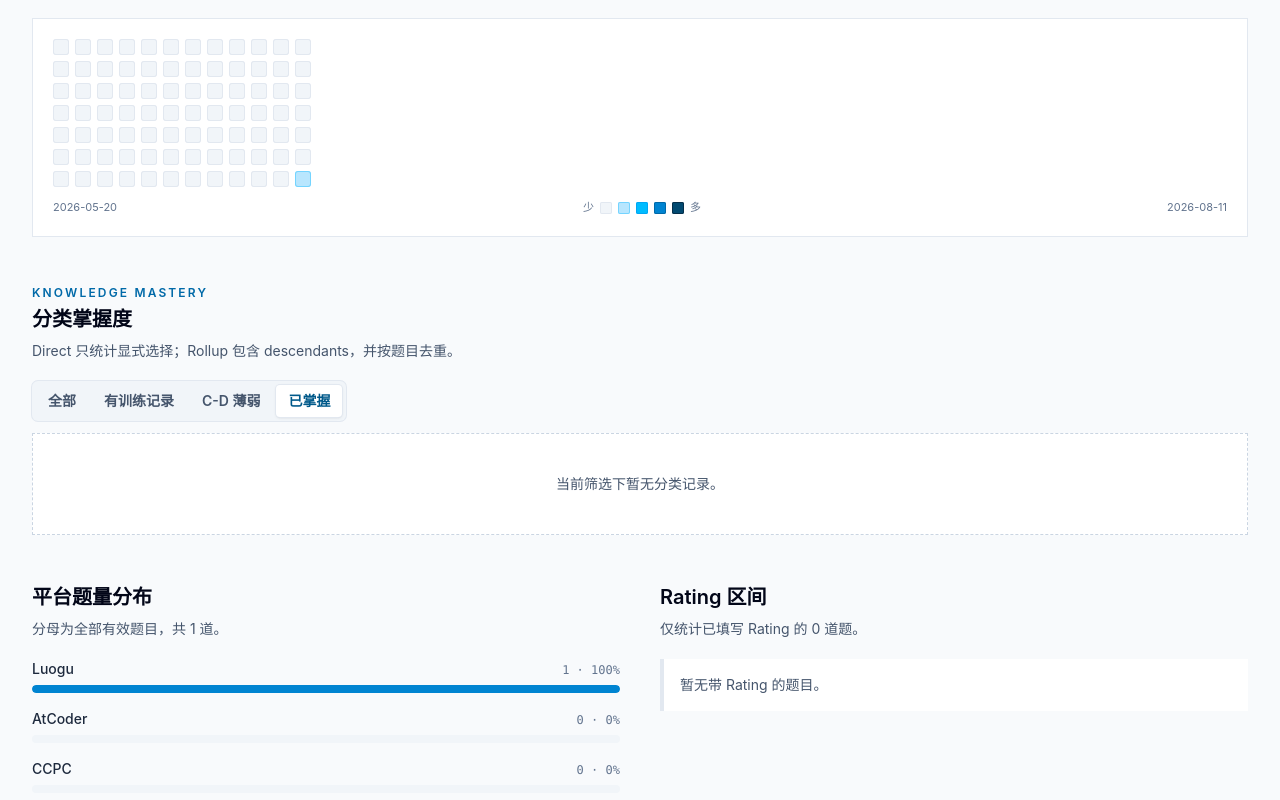
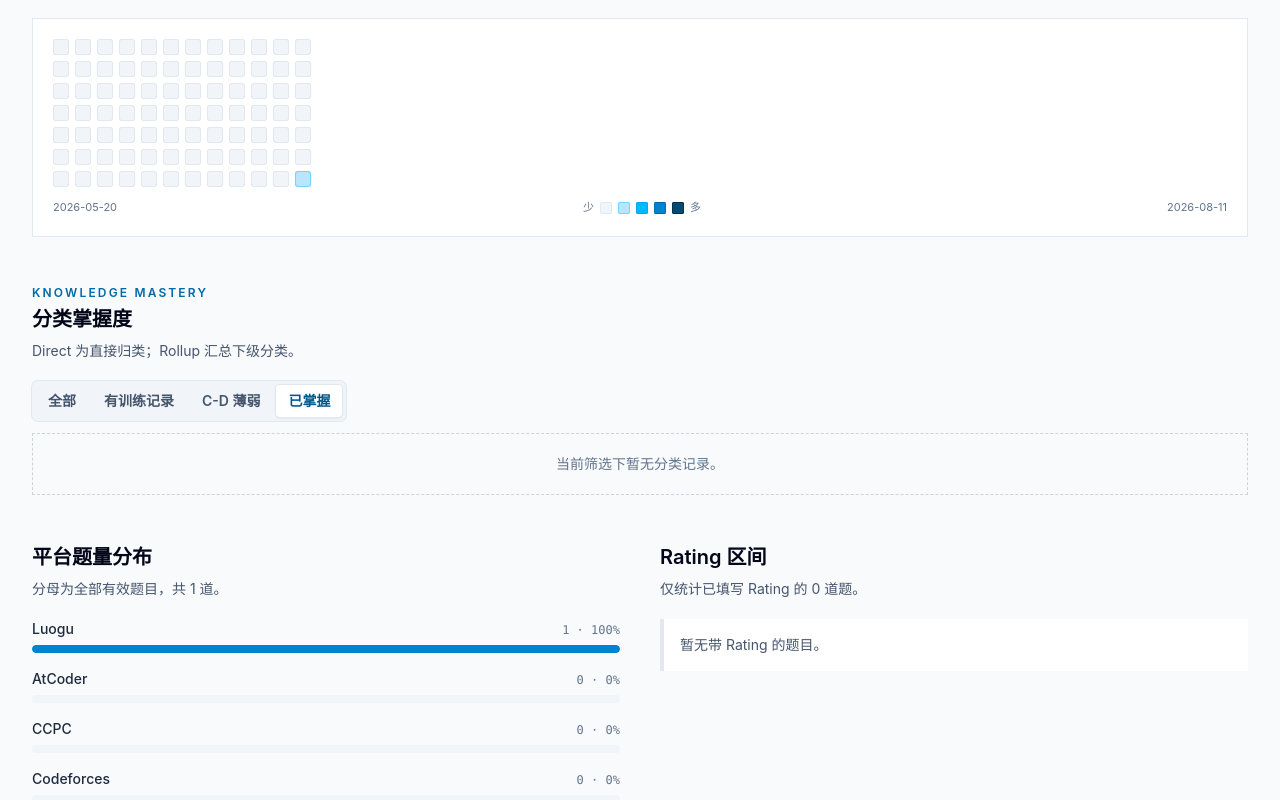
Before and after one commit to Shawn-Yale/xcpc-tracker, a Next.js app: page /statistics in a window 1280 px wide. Both pictures are taken after a click on the button "已掌握". Shown: the part 968-1768 px from the top of the page. Built offline with nearby package versions, Linux system fonts and the light colour scheme.

Commit message:
polish statistics knowledge mastery display

```diff
--- a/app/statistics/page.tsx
+++ b/app/statistics/page.tsx
@@ -126,7 +126,7 @@ export default async function StatisticsPage() {
             <div>
               <p className="text-xs font-semibold uppercase tracking-[0.18em] text-sky-700">Knowledge mastery</p>
               <h2 className="mt-1 text-xl font-semibold text-slate-950" id="knowledge-stats-title">分类掌握度</h2>
-              <p className="mt-2 text-sm text-slate-600">Direct 只统计显式选择；Rollup 包含 descendants，并按题目去重。</p>
+              <p className="mt-2 text-sm text-slate-600">Direct 为直接归类；Rollup 汇总下级分类。</p>
             </div>
             <div className="mt-5"><KnowledgeStatisticsTable rows={summary.knowledge} /></div>
           </section>
--- a/components/statistics/knowledge-statistics-table.tsx
+++ b/components/statistics/knowledge-statistics-table.tsx
@@ -21,6 +21,12 @@ const filterLabels: Record<KnowledgeTreeFilter, string> = {
   weak: "C-D 薄弱",
   mastered: "已掌握",
 };
+
+export function formatKnowledgeMastery(statistics: KnowledgeStats): string {
+  return statistics.rollup.total === 0
+    ? "—"
+    : `${statistics.rollup.masteryRate.toFixed(0)}%`;
+}
 
 function ColumnExplanation({
   label,
@@ -110,7 +116,7 @@ export function KnowledgeStatisticsTable({ rows }: { rows: readonly KnowledgeSta
       </div>
 
       {visibleRows.length === 0 ? (
-        <p className="border border-dashed border-slate-300 bg-white px-6 py-10 text-center text-sm text-slate-600">
+        <p className="border border-dashed border-slate-300 bg-slate-50/60 px-4 py-5 text-center text-sm text-slate-500">
           当前筛选下暂无分类记录。
         </p>
       ) : (
@@ -166,7 +172,7 @@ export function KnowledgeStatisticsTable({ rows }: { rows: readonly KnowledgeSta
                   <td className="px-3 py-3 text-right font-mono">{statistics.rollup.statusCounts.B}</td>
                   <td className="px-3 py-3 text-right font-mono">{statistics.rollup.statusCounts.C}</td>
                   <td className="px-3 py-3 text-right font-mono">{statistics.rollup.statusCounts.D}</td>
-                  <td className="px-4 py-3 text-right font-mono font-semibold">{statistics.rollup.masteryRate.toFixed(0)}%</td>
+                  <td className="px-4 py-3 text-right font-mono font-semibold">{formatKnowledgeMastery(statistics)}</td>
                 </tr>;
               })}
             </tbody>
```
Also changed, not shown: 1 other file (tests, documents, lock files or other folders).
